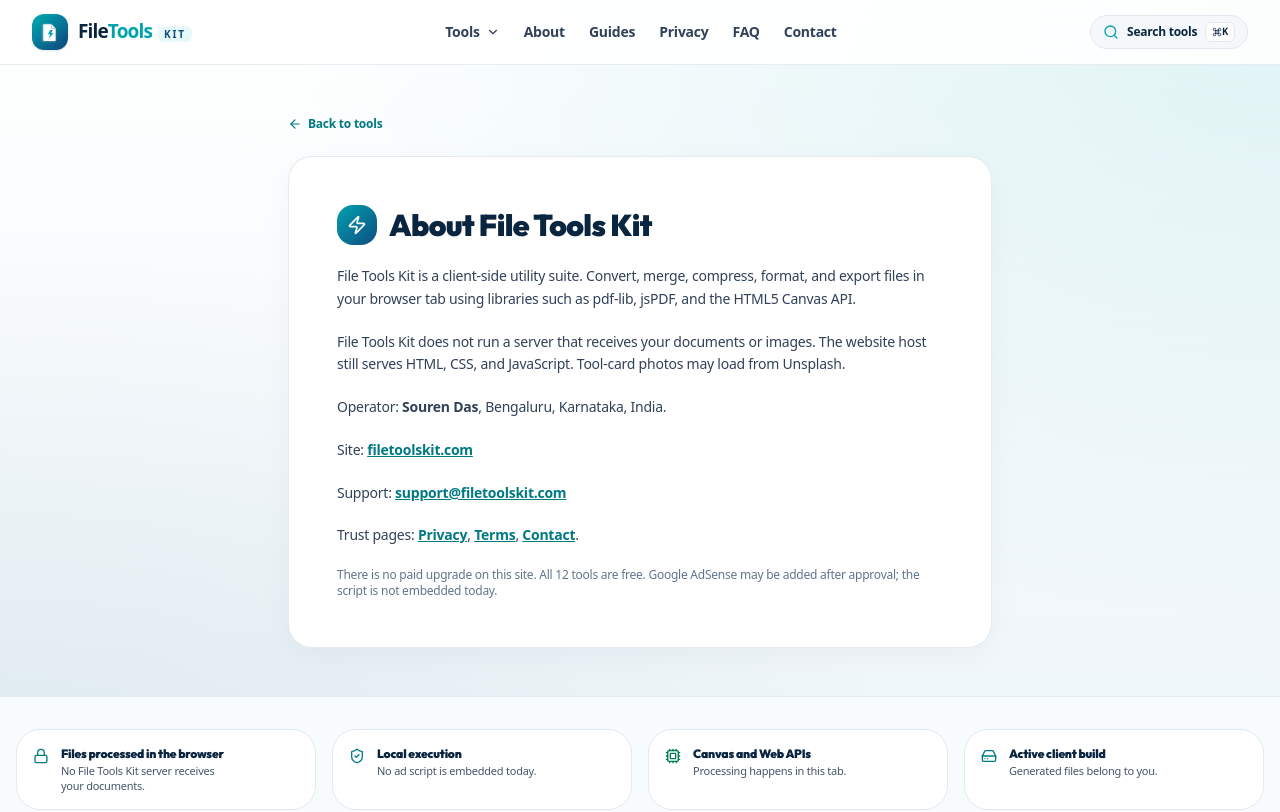
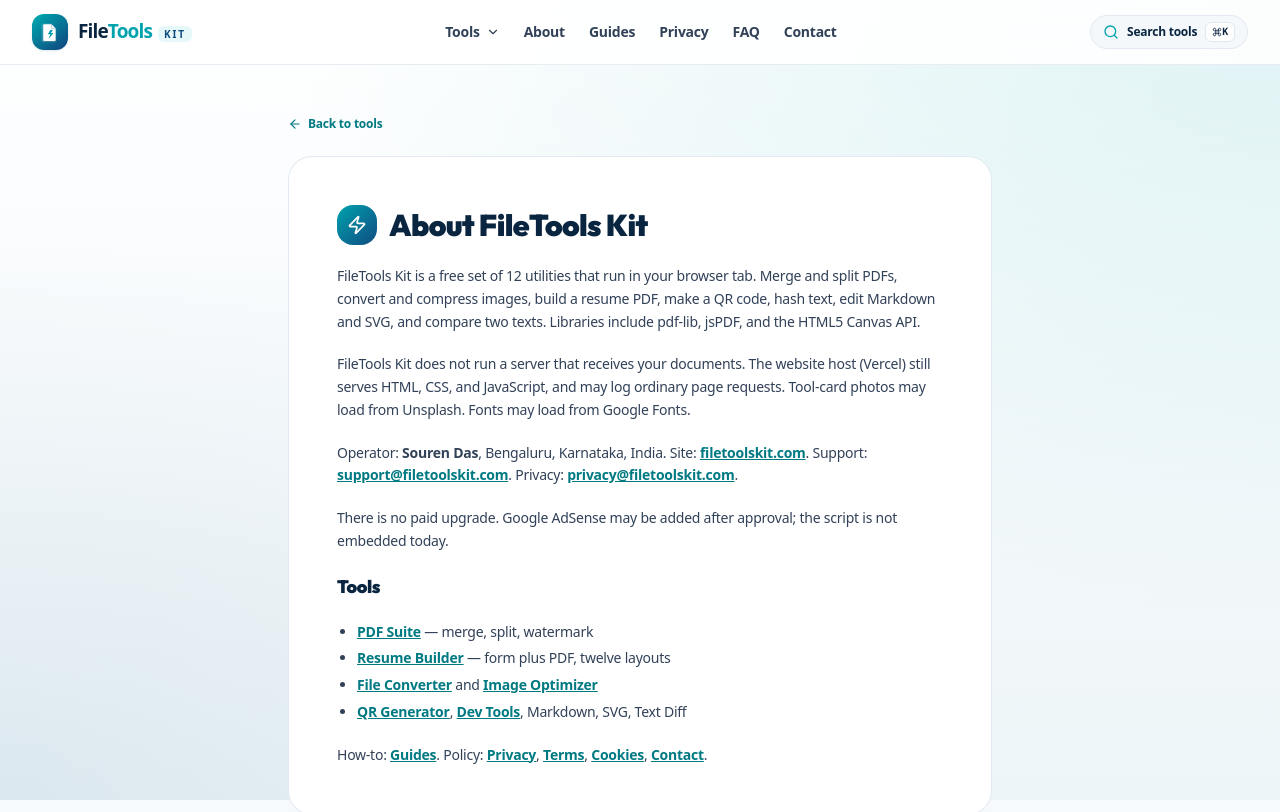
Before and after one commit to Sourendas/OmniCraft-Studio, a React (Vite) app: page /about in a window 1280 px wide. Shown: the top 812 px of the page. Built offline with nearby package versions, Linux system fonts and the light colour scheme.

Commit message:
Expand About page with tools list and honest hosting notes

```diff
--- a/src/pages/About.tsx
+++ b/src/pages/About.tsx
@@ -8,36 +8,25 @@
       <Link to="/" className="inline-flex items-center gap-1.5 text-xs font-black text-[#007A82] hover:text-[#00A3AD] mb-6">
         <ArrowLeft className="w-3.5 h-3.5" /> Back to tools
       </Link>
-      <div className="rounded-3xl bg-white border border-slate-200/90 p-8 sm:p-12 shadow-[0_8px_30px_rgba(10,37,64,0.04)] space-y-5 text-slate-700 text-sm leading-relaxed">
+      <div className="rounded-3xl bg-white border border-slate-200/90 p-8 sm:p-12 space-y-5 text-slate-700 text-sm leading-relaxed">
         <div className="flex items-center gap-3">
           <div className="w-10 h-10 rounded-2xl bg-gradient-to-br from-[#00A3AD] to-[#0F4C81] flex items-center justify-center">
             <Zap className="w-5 h-5 text-white" />
           </div>
-          <h1 className="text-2xl sm:text-3xl font-black text-[#0A2540]">About File Tools Kit</h1>
+          <h1 className="text-2xl sm:text-3xl font-black text-[#0A2540]">About FileTools Kit</h1>
         </div>
-        <p className="font-medium">
-          File Tools Kit is a client-side utility suite. Convert, merge, compress, format, and export files in your browser tab using libraries such as pdf-lib, jsPDF, and the HTML5 Canvas API.
-        </p>
-        <p className="font-medium">
-          File Tools Kit does not run a server that receives your documents or images. The website host still serves HTML, CSS, and JavaScript. Tool-card photos may load from Unsplash.
-        </p>
-        <p className="font-medium">
-          Operator: <strong>Souren Das</strong>, Bengaluru, Karnataka, India.
-        </p>
-        <p className="font-medium">
-          Site: <a className="text-[#007A82] underline font-bold" href="https://www.filetoolskit.com">filetoolskit.com</a>
-        </p>
-        <p className="font-medium">
-          Support: <a className="text-[#007A82] underline font-bold" href="mailto:support@filetoolskit.com">support@filetoolskit.com</a>
-        </p>
-        <p className="font-medium">
-          Trust pages: <Link to="/privacy" className="text-[#007A82] underline font-bold">Privacy</Link>,{' '}
-          <Link to="/terms" className="text-[#007A82] underline font-bold">Terms</Link>,{' '}
-          <Link to="/contact" className="text-[#007A82] underline font-bold">Contact</Link>.
-        </p>
-        <p className="text-xs text-slate-500 font-medium">
-          There is no paid upgrade on this site. All 12 tools are free. Google AdSense may be added after approval; the script is not embedded today.
-        </p>
+        <p>FileTools Kit is a free set of 12 utilities that run in your browser tab. Merge and split PDFs, convert and compress images, build a resume PDF, make a QR code, hash text, edit Markdown and SVG, and compare two texts. Libraries include pdf-lib, jsPDF, and the HTML5 Canvas API.</p>
+        <p>FileTools Kit does not run a server that receives your documents. The website host (Vercel) still serves HTML, CSS, and JavaScript, and may log ordinary page requests. Tool-card photos may load from Unsplash. Fonts may load from Google Fonts.</p>
+        <p>Operator: <strong>Souren Das</strong>, Bengaluru, Karnataka, India. Site: <a className="text-[#007A82] underline font-bold" href="https://www.filetoolskit.com">filetoolskit.com</a>. Support: <a className="text-[#007A82] underline font-bold" href="mailto:support@filetoolskit.com">support@filetoolskit.com</a>. Privacy: <a className="text-[#007A82] underline font-bold" href="mailto:privacy@filetoolskit.com">privacy@filetoolskit.com</a>.</p>
+        <p>There is no paid upgrade. Google AdSense may be added after approval; the script is not embedded today.</p>
+        <h2 className="text-lg font-black text-[#0A2540]">Tools</h2>
+        <ul className="list-disc pl-5 space-y-1">
+          <li><Link className="text-[#007A82] underline font-bold" to="/pdf-suite">PDF Suite</Link> — merge, split, watermark</li>
+          <li><Link className="text-[#007A82] underline font-bold" to="/resume-builder">Resume Builder</Link> — form plus PDF, twelve layouts</li>
+          <li><Link className="text-[#007A82] underline font-bold" to="/file-converter">File Converter</Link> and <Link className="text-[#007A82] underline font-bold" to="/image-optimizer">Image Optimizer</Link></li>
+          <li><Link className="text-[#007A82] underline font-bold" to="/qr-generator">QR Generator</Link>, <Link className="text-[#007A82] underline font-bold" to="/dev-tools">Dev Tools</Link>, Markdown, SVG, Text Diff</li>
+        </ul>
+        <p>How-to: <Link to="/guides" className="text-[#007A82] underline font-bold">Guides</Link>. Policy: <Link to="/privacy" className="text-[#007A82] underline font-bold">Privacy</Link>, <Link to="/terms" className="text-[#007A82] underline font-bold">Terms</Link>, <Link to="/cookie-policy" className="text-[#007A82] underline font-bold">Cookies</Link>, <Link to="/contact" className="text-[#007A82] underline font-bold">Contact</Link>.</p>
       </div>
     </div>
   );
```
